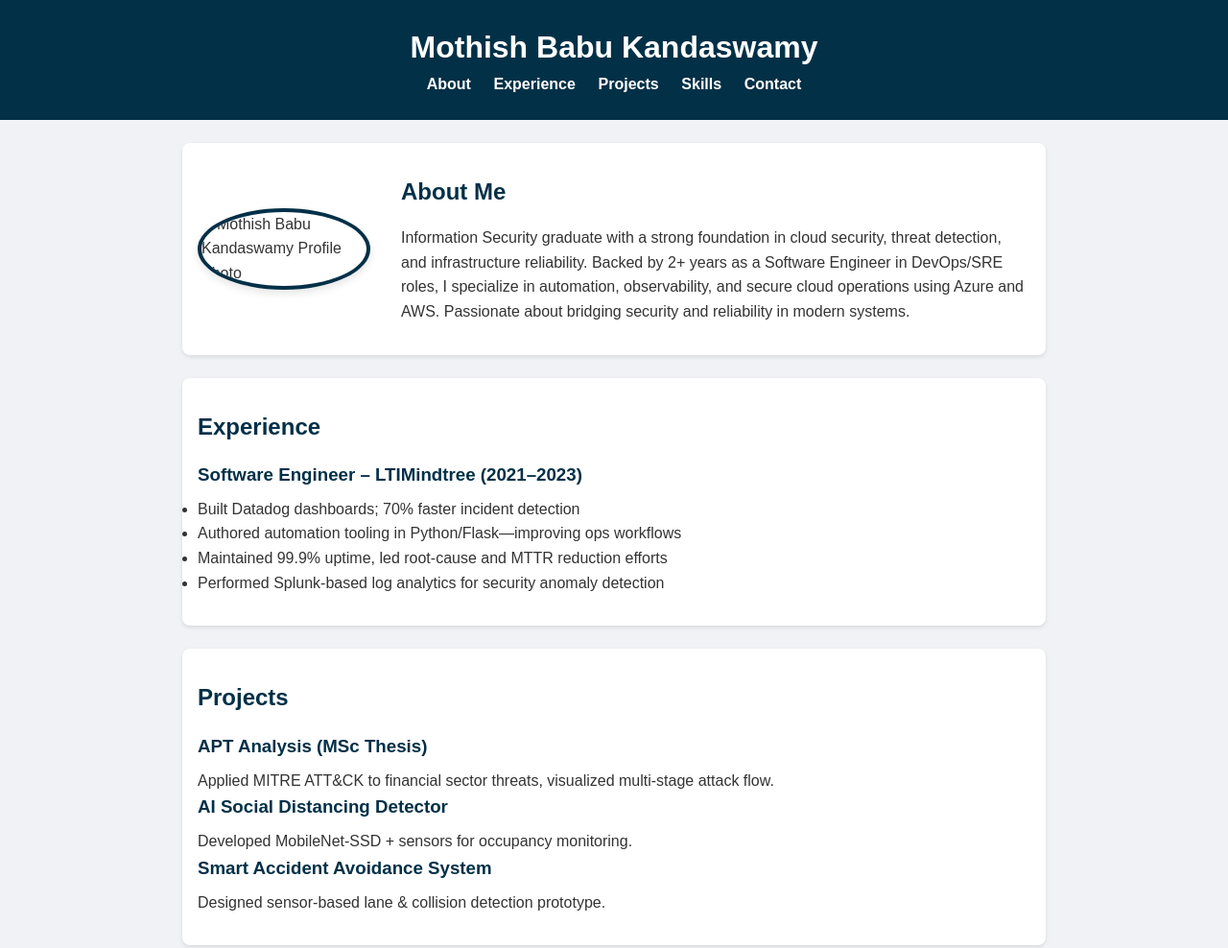
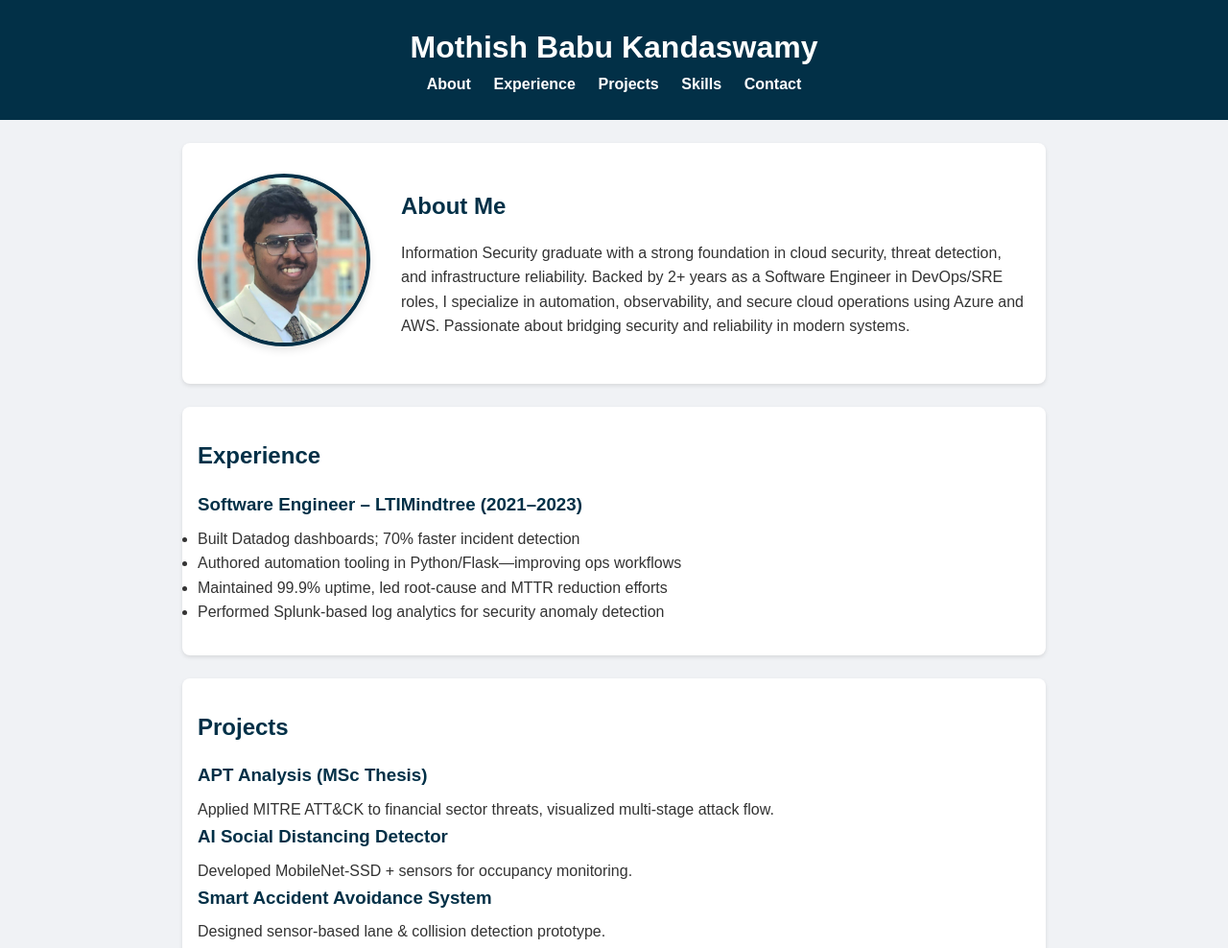
Before and after one commit to Mothishbk/Portfolio, a plain HTML site: page index.html in a window 1280 px wide. Shown: the top 988 px of the page at 96% size. Drawn offline with Linux system fonts and the light colour scheme.

Commit message:
Update index.html
updated profile photo path

```diff
--- a/index.html
+++ b/index.html
@@ -20,7 +20,7 @@
 
   <section id="about" class="section about-flex">
     <div class="about-photo">
-      <img src="profile.jpg" alt="Mothish Babu Kandaswamy Profile Photo" />
+      <img src="Mothish-linkedin.jpg" alt="Mothish Babu Kandaswamy Profile Photo" />
     </div>
     <div class="about-text">
       <h2>About Me</h2>
```
